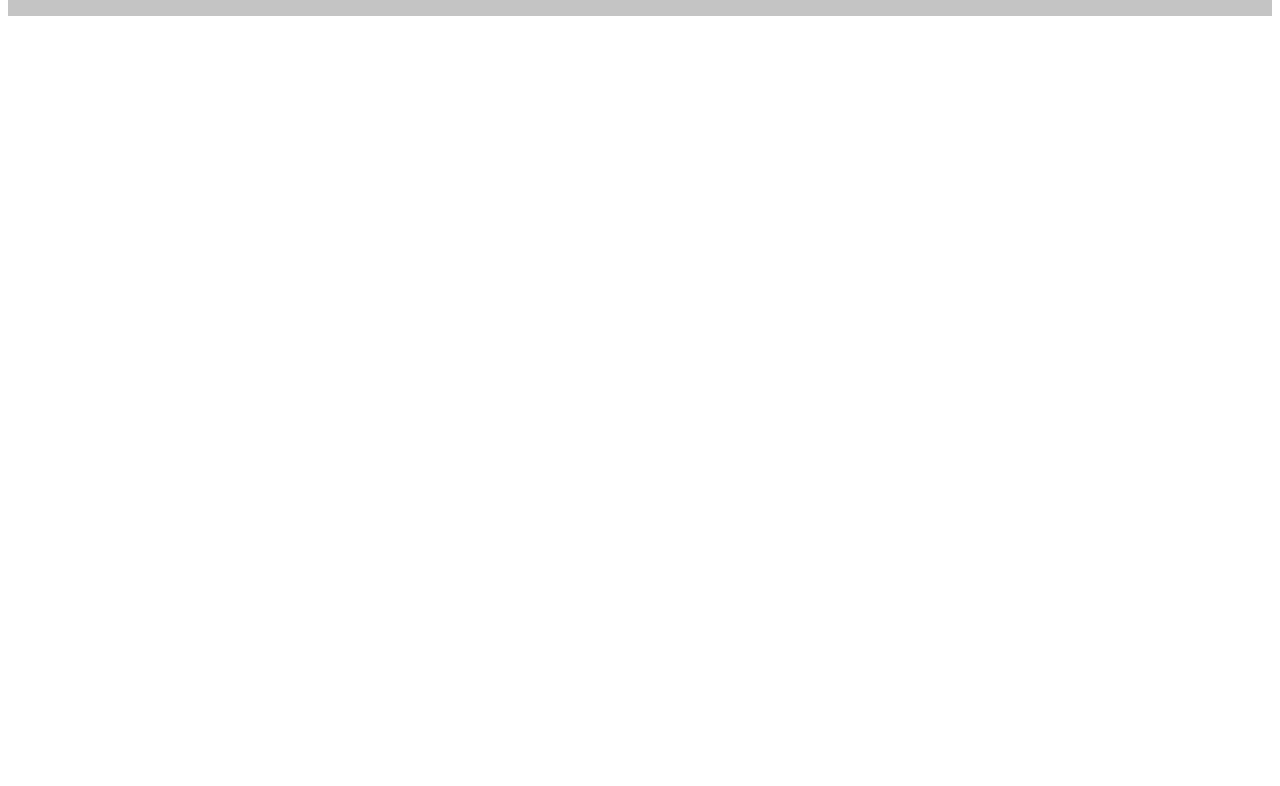
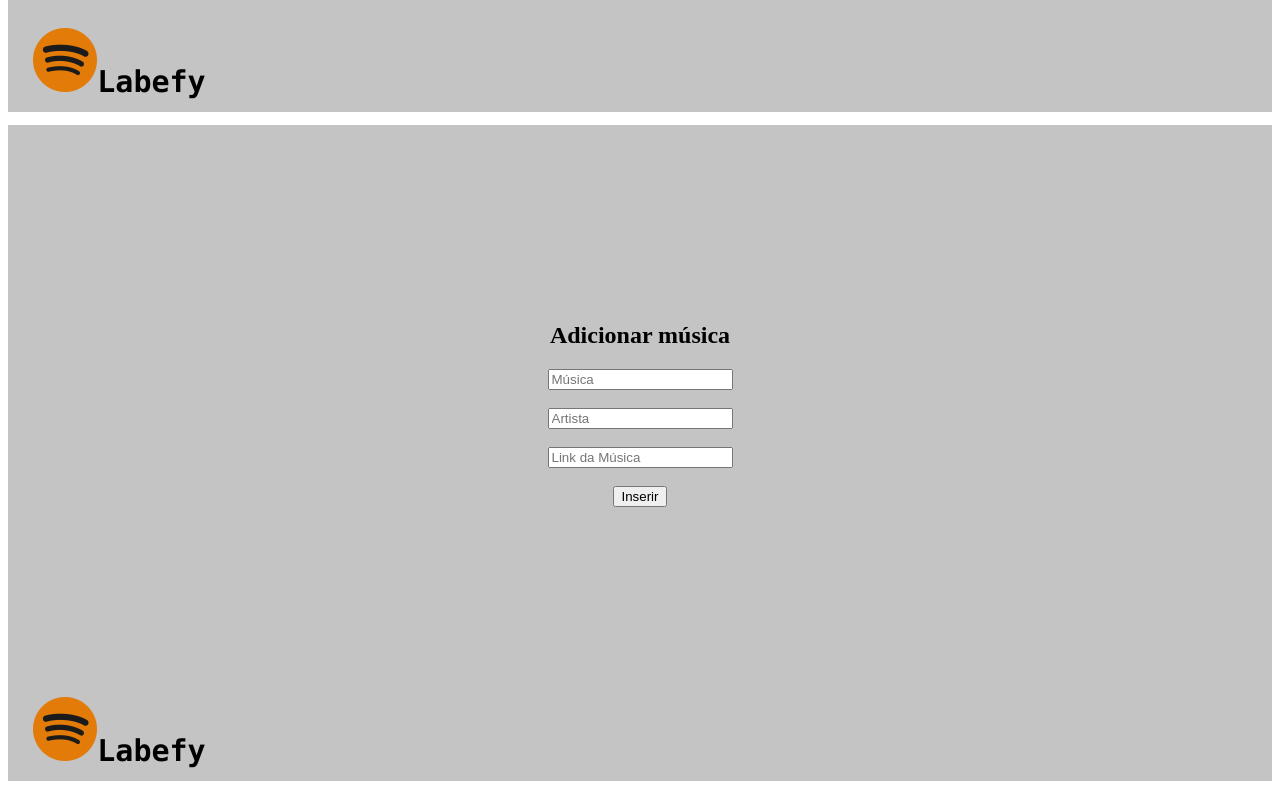
Before and after one commit to future4code/guimaraes-Patricia-Quarezemin, a React (Create React App) app in the folder modulo3/projeto-labefy/: page / in a window 1280 px wide. Shown: the part 734-1520 px from the top of the page. Before the commit the page ends 800 px from the top, so only its background shows below. Built offline with nearby package versions, Linux system fonts and the light colour scheme.

Commit message:
Algumas modificações na parte estática do projeto

```diff
--- a/modulo3/projeto-labefy/src/App.js
+++ b/modulo3/projeto-labefy/src/App.js
@@ -108,8 +108,8 @@ class App extends React.Component {
           <LogoFooter src={LogoFacebook} alt='logo instagram'></LogoFooter>
           <LogoFooter src={LogoTwitter} alt='logo instagram'></LogoFooter>
         </Footers>
-        {/* <AddMusic />
-        <Playlist /> */}
+        <AddMusic />
+        <Playlist />
       </div>
     )
   }
```
